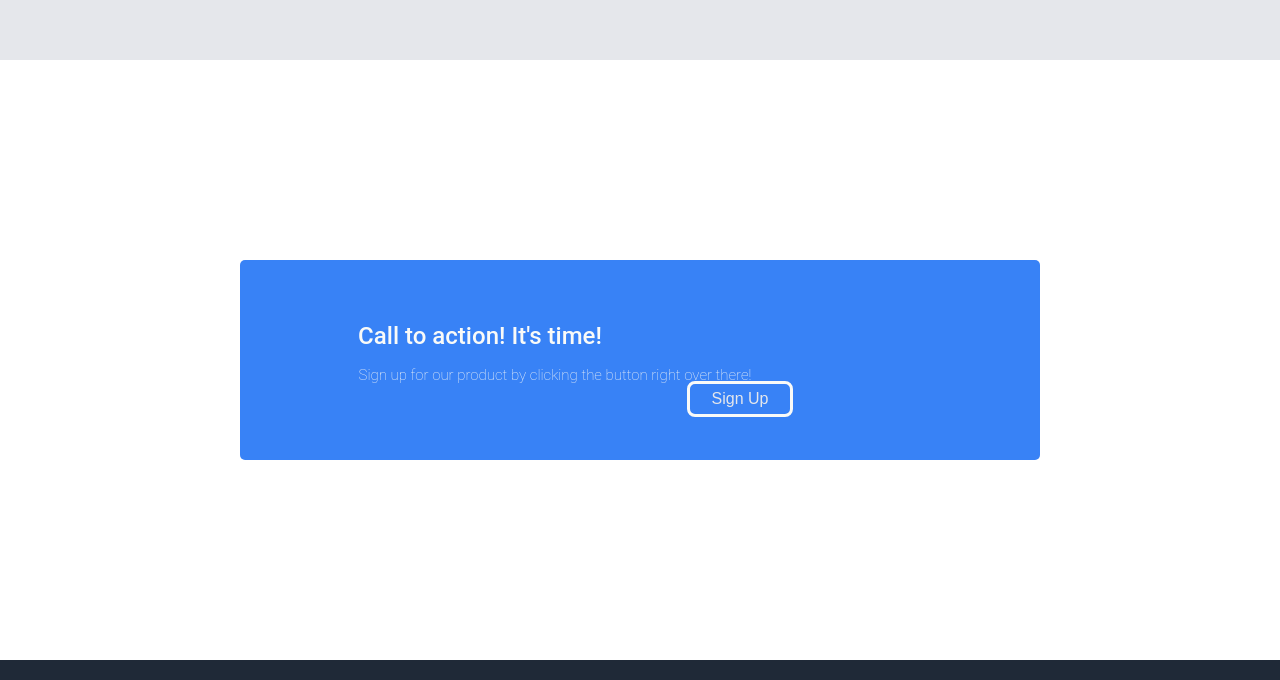
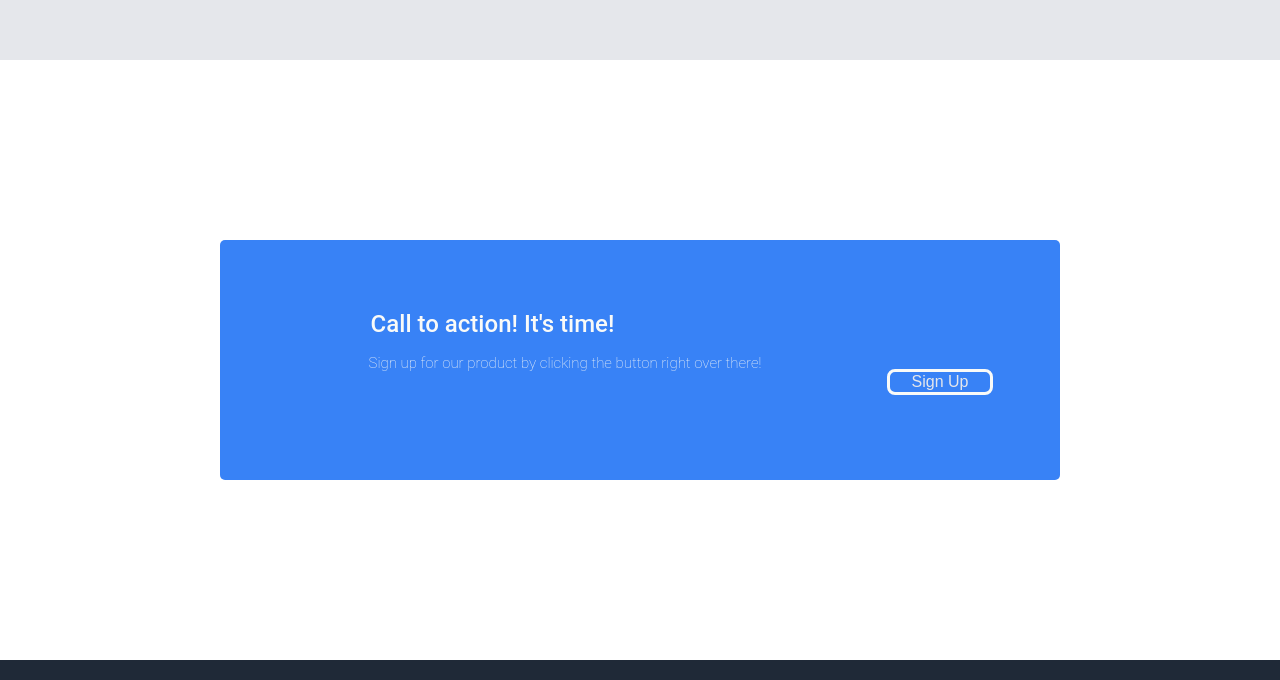
Before and after one commit to alitsaa/landing-page, a plain HTML site: page index.html in a window 1280 px wide. Shown: the part 1740-2420 px from the top of the page. Drawn offline with Linux system fonts and the light colour scheme.

Commit message:
tried to fixed sign up  bottom button

```diff
--- a/index.html
+++ b/index.html
@@ -48,8 +48,10 @@
     </div>
     <div class="bottom">
     <div class="action">
+        <div class="call-up">
         <h1 class="call">Call to action! It's time!</h1>
         <div class="sign-up">Sign up for our product by clicking the button right over there!</div>
+        </div>
         <button class="button" id="b-button">Sign Up</button>
     </div>
     </div>
--- a/styles.css
+++ b/styles.css
@@ -87,6 +87,7 @@ body {
     display: flex;
     flex-direction: column;
     justify-content: center;
+    align-items: center;
     margin: 0;
     padding: 0;
     flex: 1;
@@ -169,6 +170,7 @@ body {
     justify-content: center;
     align-items: center;
     border-radius: 5px;
+    padding: 20px;
 
 }
 .button {
@@ -192,6 +194,8 @@ body {
     display: flex;
     justify-content: center;
     align-items: center;
+    margin-left: 600px;
+    margin-bottom: 110px;
 }
 ul {
     display: flex;
@@ -225,12 +229,22 @@ li {
 .call {
     font-size: 24px;
     display: flex;
-    margin-right: 320px;
     font-weight: 500;
+    margin-right: 295px;
+}
+.call-up {
+    margin-top: 75px;
+    width: 600px;
+    height: 200px;
+    display: flex;
+    flex-direction: column;
+    justify-content: center;
+    align-items: center;
 }
 .sign-up {
-    margin-right: 170px;
     font-size: 15px;
+    margin-right: 150px;
+    margin-top: 0;
 }
 .a-info {
     font-size: 12px;
```
